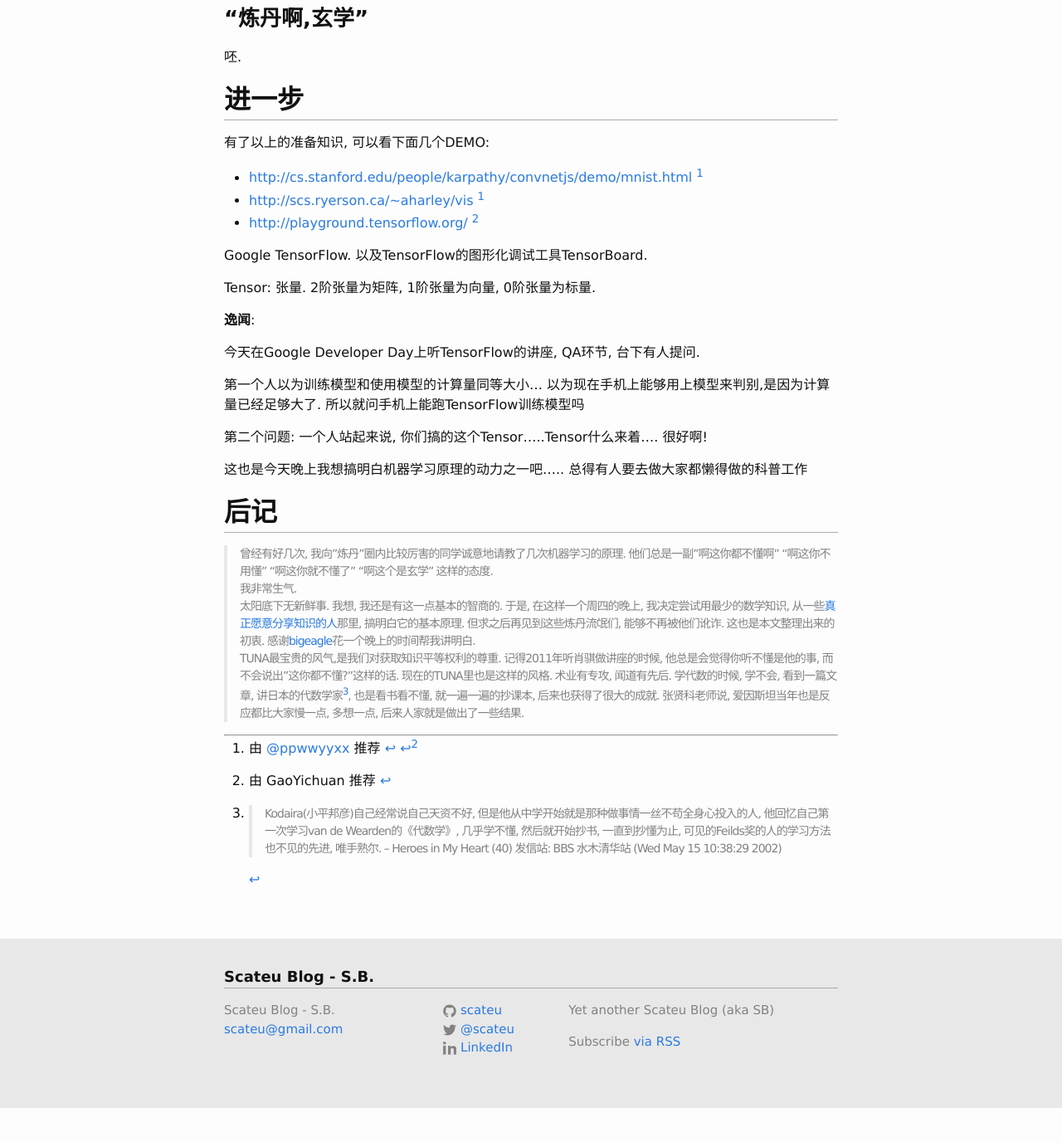
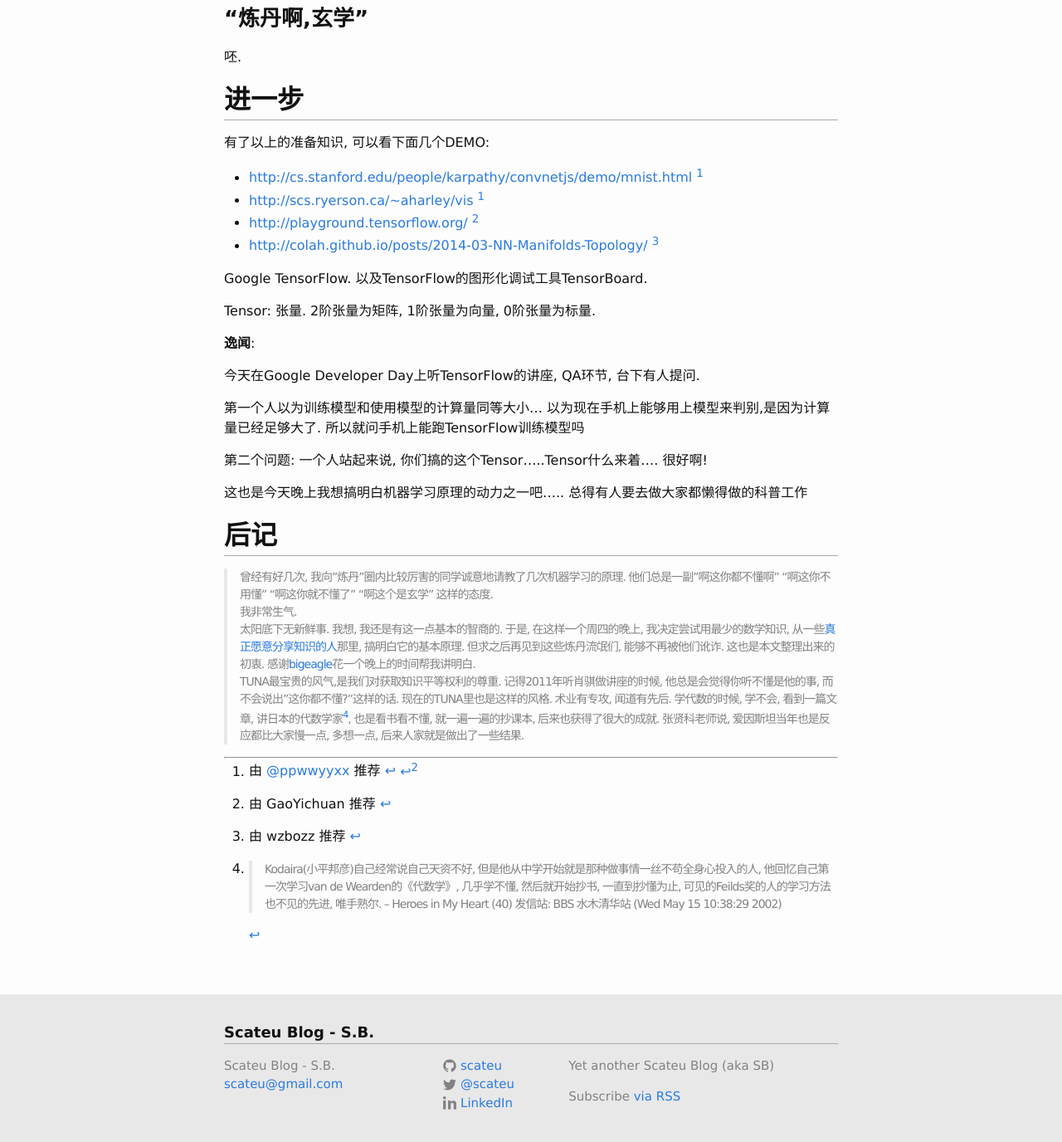
Before and after one commit to scateu/scateu.github.io, a Jekyll site: the page built from _posts/2016-12-09-bite-me-machine-learning.md, in a window 1280 px wide and 1400 px high, scrolled down 3873 px. Shown: the top 1376 px of the window at 83% size. Built offline with Jekyll 4.4.1, drawn with Linux system fonts in a browser that asks for light colours; formulas are drawn with MathJax 3; comment, search, counter and statistics services are not loaded; before the commit the page ends 5207 px from its top, so only the background shows below that.

Commit message:
Update 2016-12-09-bite-me-machine-learning.md

```diff
--- a/_posts/2016-12-09-bite-me-machine-learning.md
+++ b/_posts/2016-12-09-bite-me-machine-learning.md
@@ -175,6 +175,7 @@ L = loss_function( f(输入), 期望的结果 )
  - <http://cs.stanford.edu/people/karpathy/convnetjs/demo/mnist.html> [^2]
  - <http://scs.ryerson.ca/~aharley/vis> [^2]
  - <http://playground.tensorflow.org/> [^3]
+ - <http://colah.github.io/posts/2014-03-NN-Manifolds-Topology/> [^4]
 
 Google TensorFlow. 以及TensorFlow的图形化调试工具TensorBoard.
 
@@ -202,3 +203,4 @@ Tensor: 张量. 2阶张量为矩阵, 1阶张量为向量, 0阶张量为标量.
 [^1]: > Kodaira(小平邦彦)自己经常说自己天资不好, 但是他从中学开始就是那种做事情一丝不苟全身心投入的人, 他回忆自己第一次学习van de Wearden的《代数学》, 几乎学不懂, 然后就开始抄书, 一直到抄懂为止, 可见的Feilds奖的人的学习方法也不见的先进, 唯手熟尔.  -- Heroes in My Heart (40) 发信站: BBS 水木清华站 (Wed May 15 10:38:29 2002)
 [^2]: 由 [@ppwwyyxx](http://ppwwyyxx.com/) 推荐
 [^3]: 由 GaoYichuan 推荐
+[^4]: 由 wzbozz 推荐
```
